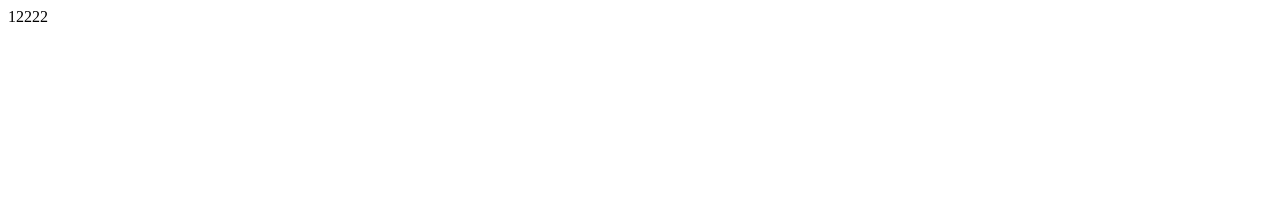
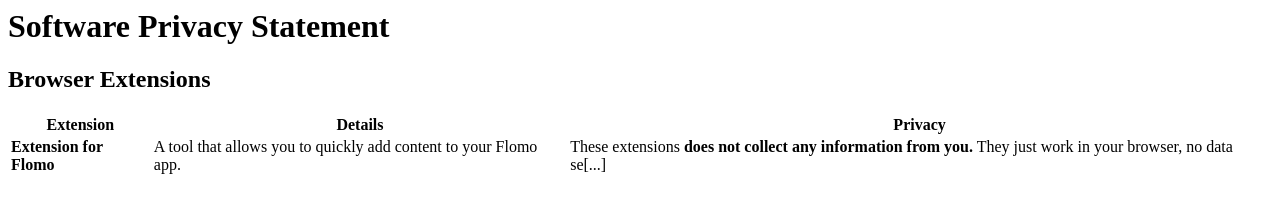
Before and after one commit to taosin/taosin.github.io, a plain HTML site: page index.html in a window 1280 px wide. Drawn offline with Linux system fonts and the light colour scheme.

Commit message:
Update index.html

```diff
--- a/index.html
+++ b/index.html
@@ -1 +1,20 @@
-12222
+<h1>Software Privacy Statement</h1>
+
+<h2>Browser Extensions</h2>
+
+<table>
+    <thead>
+        <tr>
+            <th>Extension</th>
+            <th>Details</th>
+            <th>Privacy</th>
+        </tr>
+    </thead>
+    <tbody>
+        <tr>
+            <td><b>Extension for Flomo</b></td>
+            <td>A tool that allows you to quickly add content to your Flomo app.</td>
+            <td>These extensions <b>does not collect any information from you.</b> They just work in your browser, no data se[...]</td>
+        </tr>
+    </tbody>
+</table>
```
